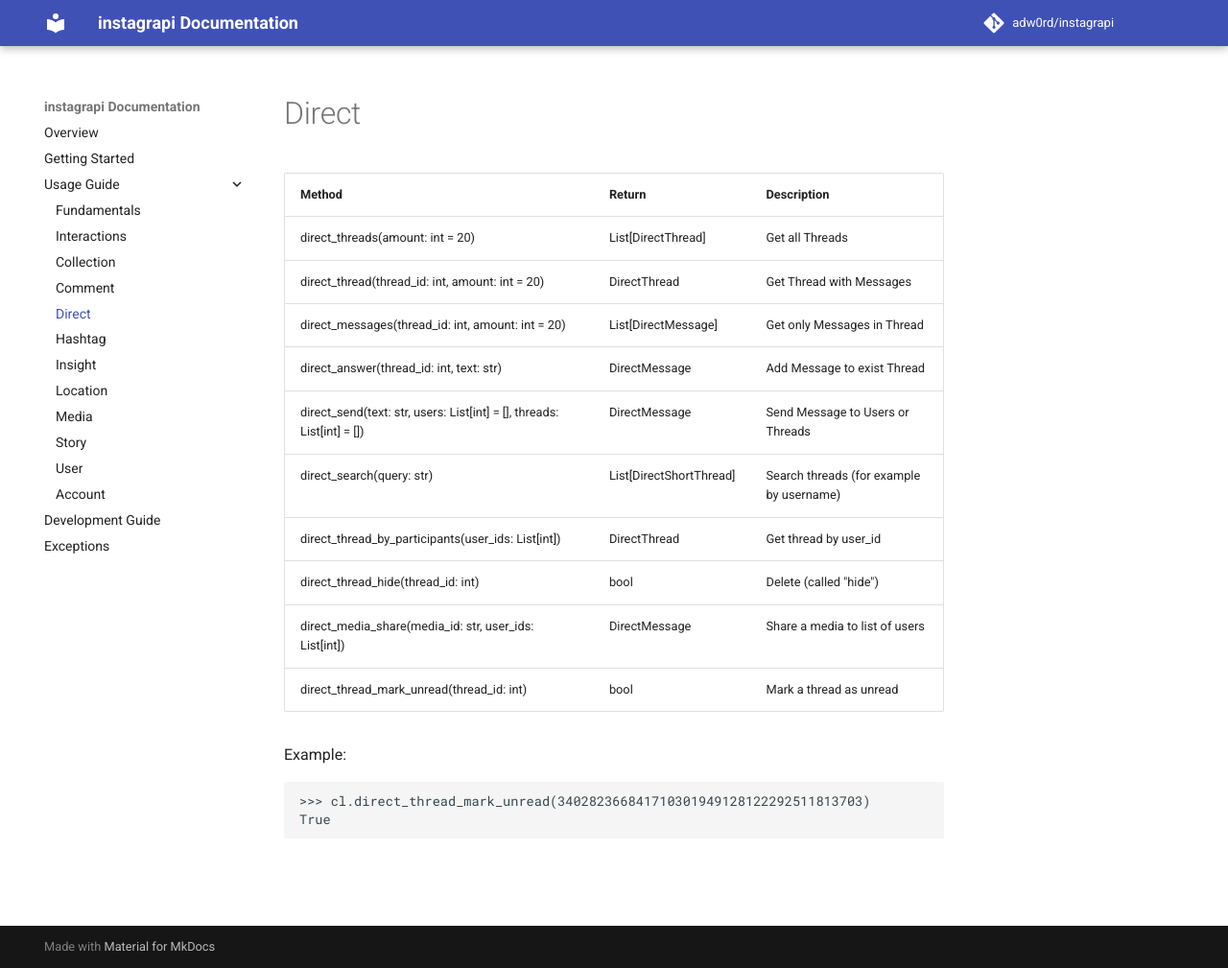
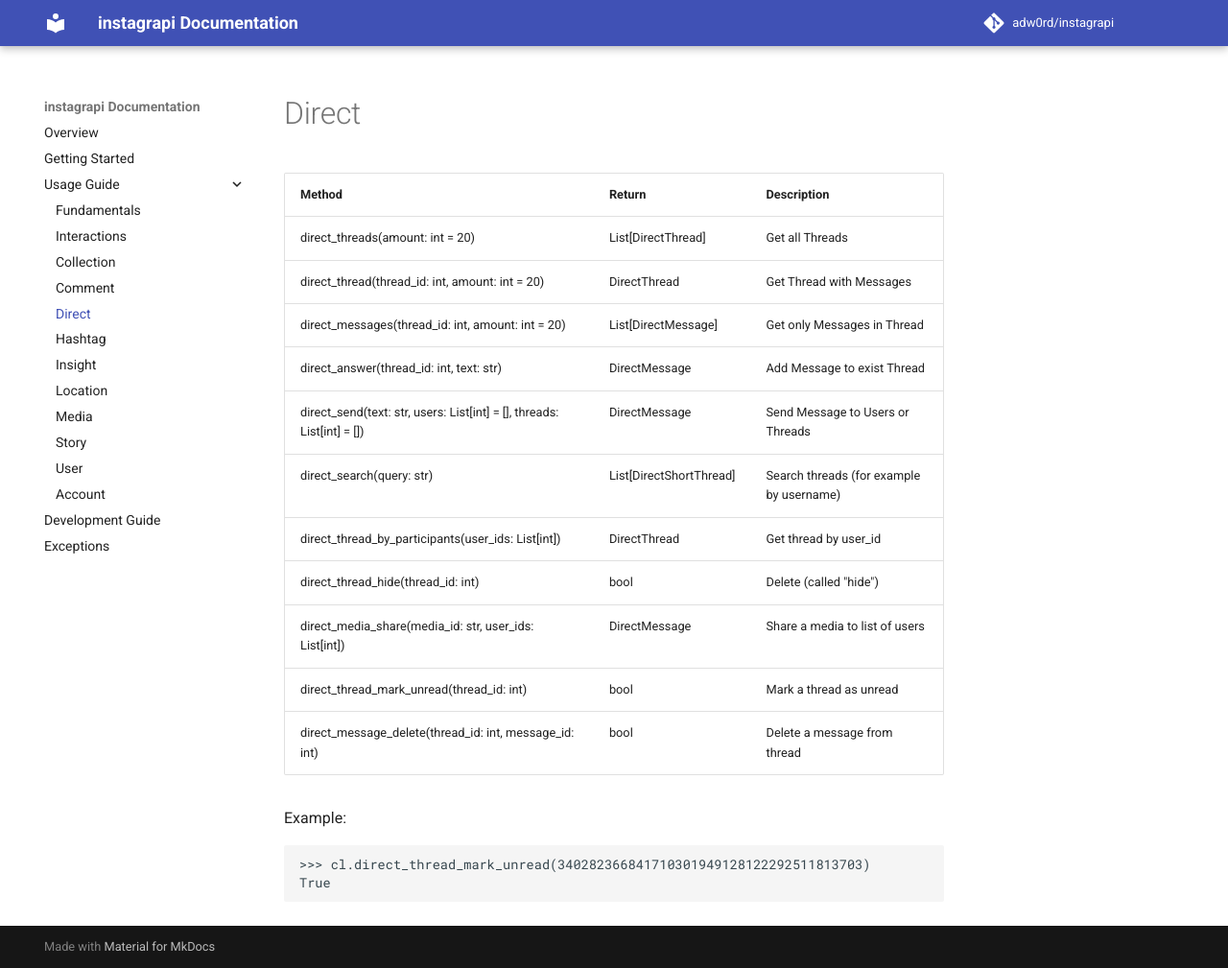
Before and after one commit to subzeroid/instagrapi, an MkDocs documentation site: the page built from docs/usage-guide/direct.md, in a window 1280 px wide and 1009 px high. Shown: the whole window at 96% size. Built offline with MkDocs 1.6.1 and Material for MkDocs 9.7.7, drawn with Linux system fonts in a browser that asks for light colours; comment, search, counter and statistics services are not loaded; the version menu is left out.

Commit message:
Add "unsend message" DM [#172] Added docs for direct_message_delete

```diff
--- a/docs/usage-guide/direct.md
+++ b/docs/usage-guide/direct.md
@@ -12,7 +12,7 @@
 | direct_thread_hide(thread_id: int)                                        | bool                    | Delete (called "hide")
 | direct_media_share(media_id: str, user_ids: List[int])                    | DirectMessage           | Share a media to list of users
 | direct_thread_mark_unread(thread_id: int)                                 | bool                    | Mark a thread as unread
-
+| direct_message_delete(thread_id: int, message_id: int)                    | bool                    | Delete a message from thread
 
 Example:
 
```
